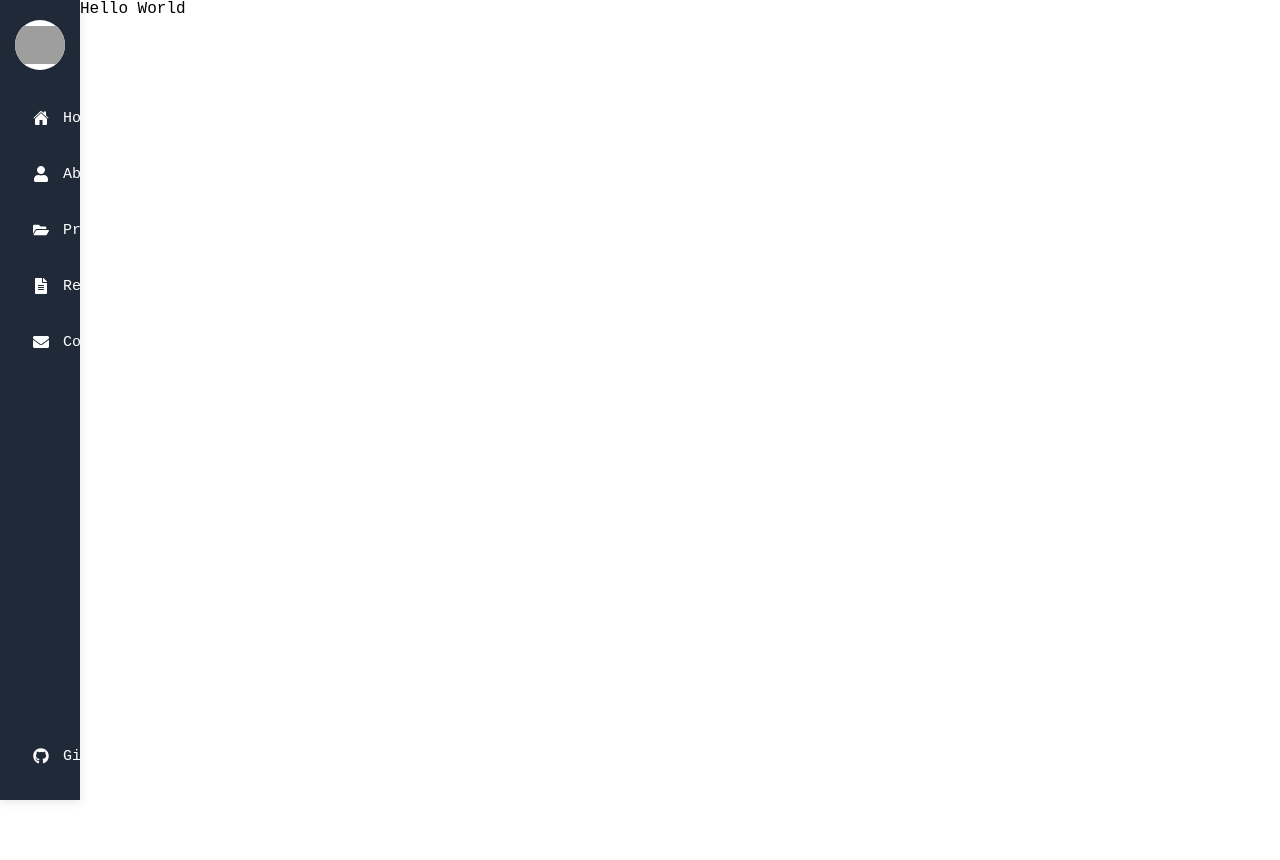
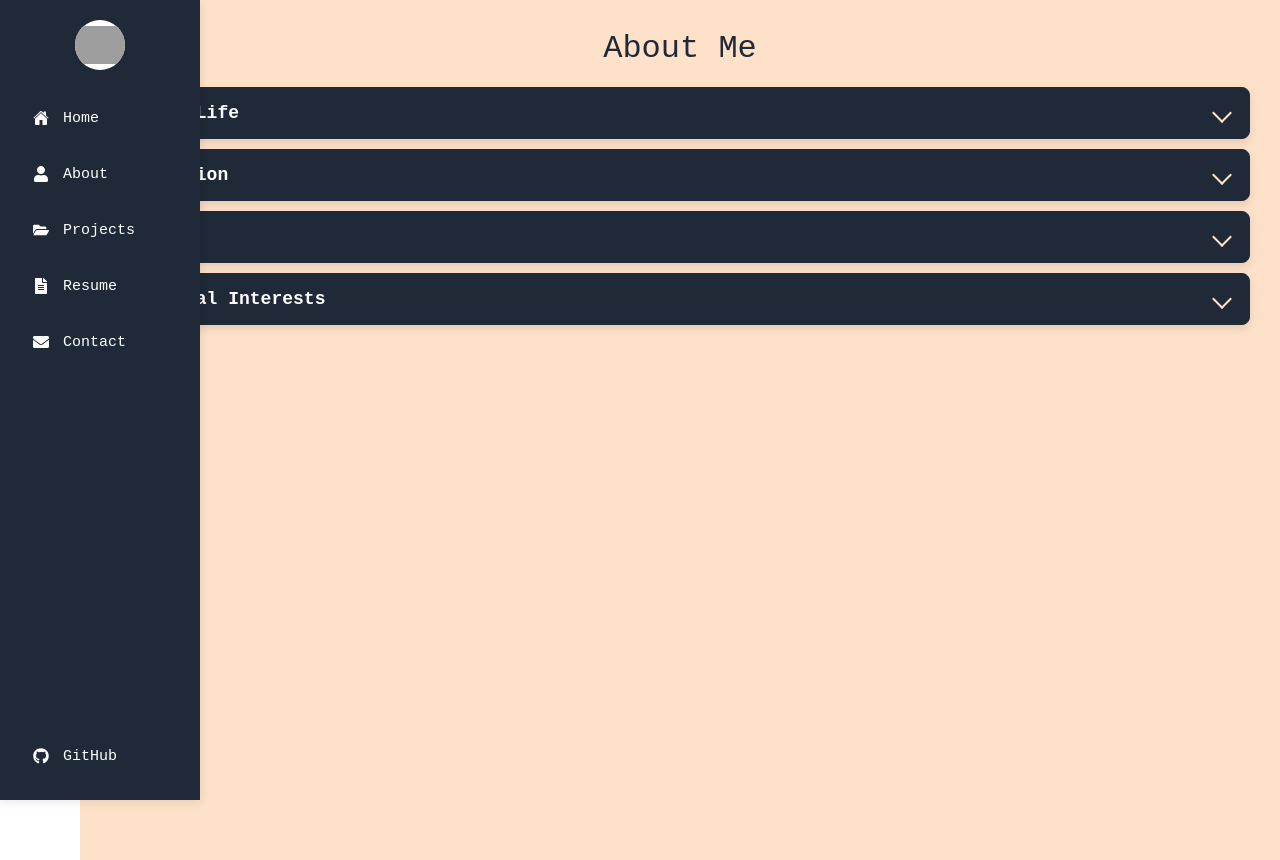
Before and after one commit to msweat254/michael-sweat-website, a Next.js app: page /about in a window 1280 px wide. Before the commit the page ends 800 px from the top, so only its background shows below. Built offline with nearby package versions, Linux system fonts and the light colour scheme; grey boxes are pictures that could not be loaded.

Commit message:
New updates

```diff
--- a/src/components/Card.js
+++ b/src/components/Card.js
@@ -5,6 +5,10 @@ const Card = ({ title, body, urlEndpoint }) => {
     const router = useRouter();
 
     const handleCardClick = () => {
+        if (urlEndpoint == '/resume') {
+            window.open('about:blank','_blank')
+            return
+        }
         router.push(urlEndpoint);
     };
 
--- /dev/null
+++ b/src/components/DetailsExpander.js
@@ -0,0 +1,30 @@
+import { useState } from 'react';
+import styles from '../styles/DetailsExpander.module.css';
+
+const DetailsExpander = ({ title, body }) => {
+  const [isActive, setIsActive] = useState(false);
+
+  const handleClick = () => {
+    setIsActive(!isActive);
+  };
+
+  return (
+    <div className={`${styles.expanderRow} ${isActive ? styles.active : ''}`} onClick={handleClick}>
+      <div className={styles.expanderHeader}>
+        <div className={styles.expanderTitleContainer}>
+          <h2 className={styles.title}>{title}</h2>
+        </div>
+        <div className={`${styles.expanderArrowContainer} ${isActive ? styles.expanded : ''}`}>
+          <div className={styles.expanderArrow}></div>
+        </div>
+      </div>
+      {isActive && (
+        <div className={styles.expanderBodyContainer}>
+          <p>{body}</p>
+        </div>
+      )}
+    </div>
+  );
+};
+
+export default DetailsExpander;
--- a/src/components/Sidebar.js
+++ b/src/components/Sidebar.js
@@ -18,7 +18,7 @@ const Sidebar = () => {
         <SidebarIcon onClick={() => router.push('/')} icon={<IoHome />} text="Home" />
         <SidebarIcon onClick={() => router.push('/about')} icon={<FaUser />} text="About" />
         <SidebarIcon onClick={() => router.push('/projects')} icon={<FaFolderOpen />} text="Projects" />
-        <SidebarIcon onClick={() => router.push('/resume')} icon={<FaFileAlt />} text="Resume" />
+        <SidebarIcon onClick={() => window.open('about:blank','_blank')} icon={<FaFileAlt />} text="Resume" />
         <SidebarIcon onClick={() => router.push('/contact')} icon={<FaEnvelope />} text="Contact" />
       </div>
 
--- a/src/pages/about.js
+++ b/src/pages/about.js
@@ -1,6 +1,31 @@
+import DetailsExpander from '../components/DetailsExpander';
+import styles from '../styles/about.module.css';
+
 const AboutPage = () => {
   return (
-    <div>Hello World</div>
+    <div className={styles.pageContent}>
+      <h1 className={styles.title}>About Me</h1>
+
+      <DetailsExpander
+        title="Early Life"
+        body="Born and raised in a small town, I developed a curiosity for technology and creativity at a young age. I spent countless hours tinkering with gadgets and exploring new ways to solve problems, which set the foundation for my career."
+      />
+
+      <DetailsExpander
+        title="Education"
+        body="I pursued my education in Computer Science, where I honed my skills in software development, data analysis, and learned the foundations of coding and design. My education journey instilled in me a passion for continual learning and growth."
+      />
+
+      <DetailsExpander
+        title="Career"
+        body="Starting my career as a software developer, I worked on diverse projects ranging from web development to data analysis. Each role expanded my skill set, leading me to become a versatile developer. I am constantly seeking new challenges and ways to innovate."
+      />
+
+      <DetailsExpander
+        title="Personal Interests"
+        body="Outside of work, I enjoy hiking, photography, and exploring new technologies. These activities keep me inspired and motivated, bringing a fresh perspective to my work in tech."
+      />
+    </div>
   );
 }
 
--- /dev/null
+++ b/src/styles/DetailsExpander.module.css
@@ -0,0 +1,61 @@
+.expanderRow {
+  width: 100%;
+  padding: 15px 20px;
+  border: 1px solid #1f2937; /* Matches sidebar color */
+  border-radius: 8px;
+  margin: 10px 0;
+  background-color: #1f2937;
+  color: white;
+  box-shadow: 0px 4px 8px rgba(0, 0, 0, 0.1);
+  cursor: pointer;
+  transition: all 0.3s ease;
+  box-sizing: border-box;
+}
+
+.expanderRow:hover {
+  box-shadow: 0px 6px 12px rgba(0, 0, 0, 0.2);
+}
+
+.expanderHeader {
+  display: flex;
+  justify-content: space-between;
+  align-items: center;
+}
+
+.expanderTitleContainer {
+  flex: 1;
+  text-align: left;
+}
+
+.title {
+  font-size: 18px;
+  font-weight: bold;
+  margin: 0;
+}
+
+.expanderArrowContainer {
+  display: flex;
+  align-items: center;
+  justify-content: center;
+  transition: transform 0.3s ease;
+}
+
+.expanderArrow {
+  width: 12px;
+  height: 12px;
+  border-right: 2px solid #fee1c9;
+  border-bottom: 2px solid #fee1c9;
+  transform: rotate(45deg);
+}
+
+.expanded .expanderArrow {
+  transform: rotate(-135deg); /* Rotate arrow down when expanded */
+}
+
+.expanderBodyContainer {
+  margin-top: 10px;
+  padding: 10px 0;
+  color: #e5e7eb; /* Slightly lighter text color */
+  border-top: 1px solid #374151;
+  text-align: justify;
+}
--- /dev/null
+++ b/src/styles/about.module.css
@@ -0,0 +1,32 @@
+.pageContent {
+  padding: 30px;
+  height: 100vh;
+  text-align: center;
+  background-color: #fee1c9; /* Matches background color of the site */
+  color: #1f2937;
+}
+
+.title {
+  font-size: 2rem;
+  color: #1f2937;
+  margin-bottom: 20px;
+}
+
+/* Styling each expander to fit well with the site theme */
+.expanderRow {
+  margin-bottom: 15px;
+}
+
+.expanderRow h2 {
+  font-size: 1.5rem;
+  color: #1f2937;
+  margin: 0;
+  text-align: left;
+}
+
+.expanderBodyContainer {
+  padding: 10px;
+  text-align: left;
+  font-size: 1rem;
+  color: #374151;
+}
```
Also changed, not shown: src/pages/resume.js (deleted, +0 -7 lines).
